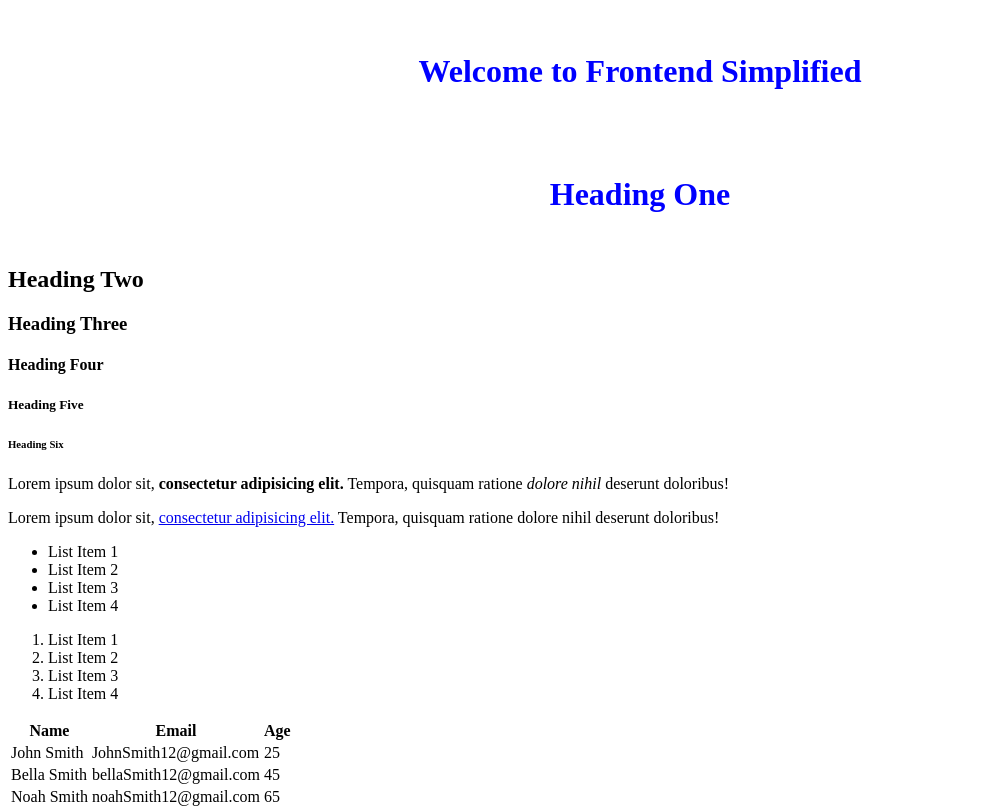
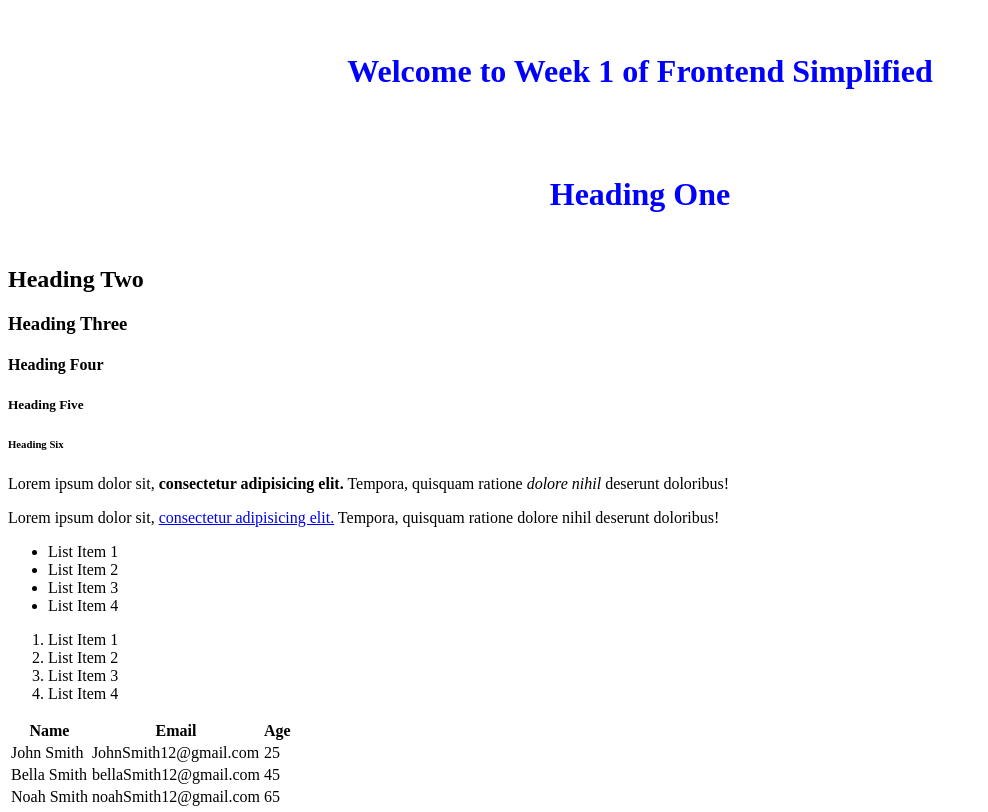
Before and after one commit to Dany2298/test-project-frondend, a plain HTML site: page index.html in a window 1280 px wide. Shown: the top 812 px of the page, without its empty margins (0-988 px from the left). Drawn offline with Linux system fonts and the light colour scheme.

Commit message:
title change

```diff
--- a/index.html
+++ b/index.html
@@ -8,7 +8,7 @@
     <link rel="stylesheet" href="styles.css">
 </head>
 <body>
-        <h1>Welcome to Frontend Simplified </h1>
+        <h1>Welcome to Week 1 of Frontend Simplified </h1>
 
          <!--Headings -->
         <h1>Heading One </h1>
```
